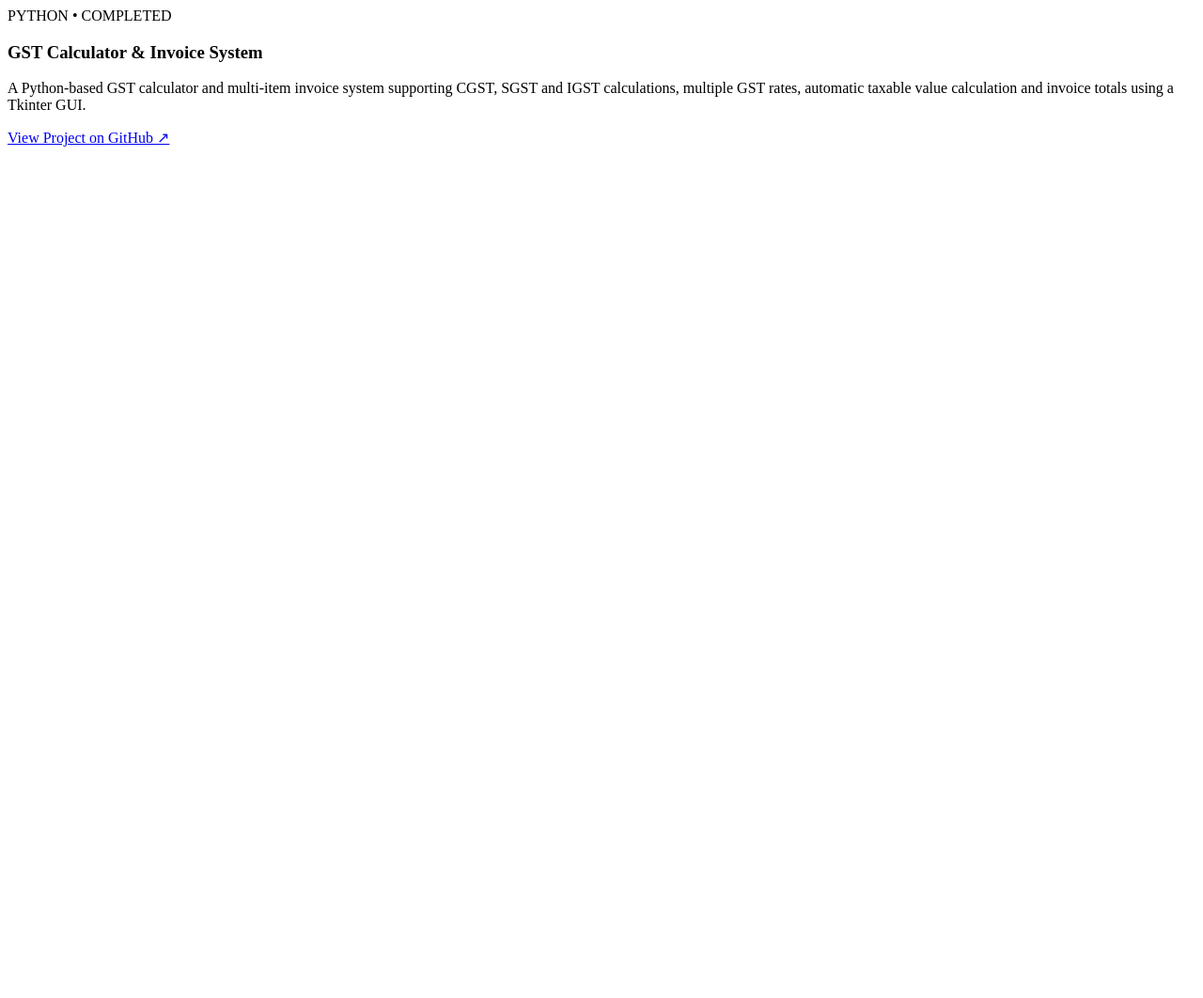
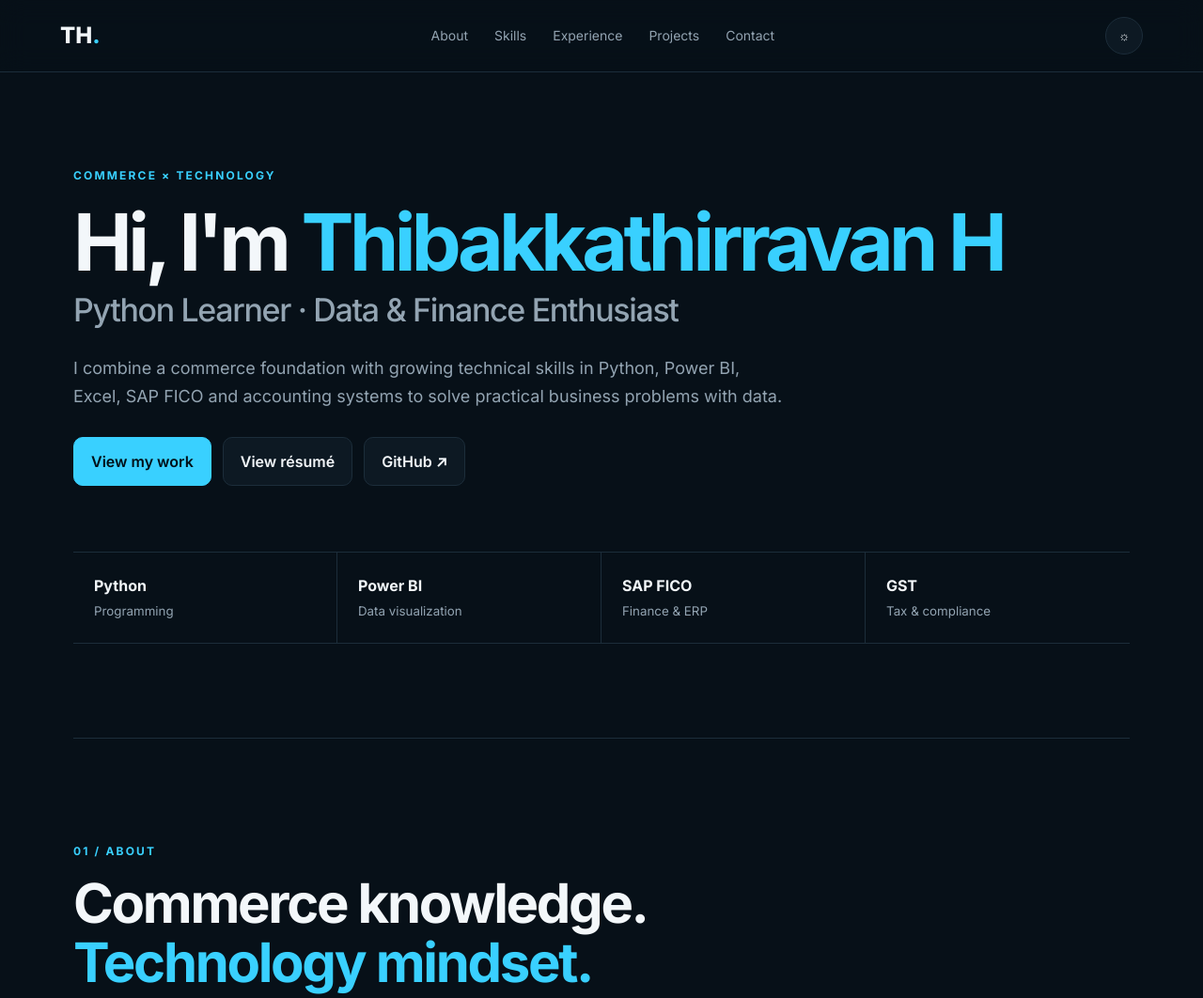
Before and after one commit to THIBAK840/THIBAKKATHIRRAVAN, a plain HTML site: page index.html in a window 1280 px wide. Shown: the top 1062 px of the page at 94% size. Before the commit the page ends 800 px from the top, so only its background shows below. Drawn offline with Linux system fonts and the light colour scheme.

Commit message:
Restore original portfolio layout

```diff
--- a/index.html
+++ b/index.html
@@ -1,14 +1,10 @@
-<article>
-  <span>PYTHON • COMPLETED</span>
-  <h3>GST Calculator & Invoice System</h3>
-  <p>
-    A Python-based GST calculator and multi-item invoice system supporting
-    CGST, SGST and IGST calculations, multiple GST rates, automatic taxable
-    value calculation and invoice totals using a Tkinter GUI.
-  </p>
-  <a href="https://github.com/THIBAK840/GST-Calculator-Python"
-     target="_blank"
-     rel="noopener noreferrer">
-    View Project on GitHub ↗
-  </a>
-</article>
+<!doctype html><html lang="en"><head><meta charset="utf-8"><meta name="viewport" content="width=device-width,initial-scale=1"><meta name="description" content="Portfolio of Thibakkathirravan H — commerce student building skills in Python, data analytics, accounting systems and taxation."><title>Thibakkathirravan H | Portfolio</title><link rel="preconnect" href="https://fonts.googleapis.com"><link rel="preconnect" href="https://fonts.gstatic.com" crossorigin><link href="https://fonts.googleapis.com/css2?family=Inter:wght@400;500;600;700;800&display=swap" rel="stylesheet"><link rel="stylesheet" href="style.css"></head><body>
+<header><a class="logo" href="#home">TH<span>.</span></a><nav><a href="#about">About</a><a href="#skills">Skills</a><a href="#experience">Experience</a><a href="#projects">Projects</a><a href="#contact">Contact</a></nav><button id="theme" aria-label="Toggle theme">☼</button></header>
+<main><section id="home" class="hero"><div class="eyebrow">COMMERCE × TECHNOLOGY</div><h1>Hi, I'm <span>Thibakkathirravan H</span></h1><h2>Python Learner · Data & Finance Enthusiast</h2><p>I combine a commerce foundation with growing technical skills in Python, Power BI, Excel, SAP FICO and accounting systems to solve practical business problems with data.</p><div class="actions"><a class="btn primary" href="#projects">View my work</a><a class="btn" href="resume.pdf" target="_blank">View résumé</a><a class="btn" href="https://github.com/THIBAK840" target="_blank" rel="noopener">GitHub ↗</a></div><div class="stats"><div><b>Python</b><small>Programming</small></div><div><b>Power BI</b><small>Data visualization</small></div><div><b>SAP FICO</b><small>Finance & ERP</small></div><div><b>GST</b><small>Tax & compliance</small></div></div></section>
+<section id="about"><div class="section-tag">01 / ABOUT</div><h2>Commerce knowledge.<br><span>Technology mindset.</span></h2><div class="grid two"><p class="lead">I am a commerce student with a growing passion for technology and data-driven work. I am building practical capabilities across programming, visualization, accounting systems and taxation.</p><div class="card"><h3>What I bring</h3><p>Hands-on exposure to auditing and GST work, combined with technical training in Python, C, C++, Power BI, SAP FICO, Tally Prime and Microsoft Excel.</p><p>Based in Chennai, Tamil Nadu · English & Tamil</p></div></div></section>
+<section id="skills"><div class="section-tag">02 / SKILLS</div><h2>Tools I work with</h2><div class="skills"><article><span>01</span><h3>Programming</h3><p>Python · C · C++</p></article><article><span>02</span><h3>Data & Reporting</h3><p>Power BI · MS Excel</p></article><article><span>03</span><h3>Accounting & ERP</h3><p>SAP FICO · Tally Prime · Cloud Accounting</p></article><article><span>04</span><h3>Tax & Compliance</h3><p>GST · Income Tax · TDS · PF · ESI</p></article><article><span>05</span><h3>Office</h3><p>MS Word · PowerPoint</p></article></div></section>
+<section id="experience"><div class="section-tag">03 / EXPERIENCE & EDUCATION</div><h2>Learning by doing</h2><div class="timeline"><article><div><b>2025</b><small>Internship</small></div><div><h3>Audit Intern</h3><h4>Suresh V & Associates, Chartered Accountants · Chennai</h4><p>Assisted with GST return preparation and filing, gained exposure to GST audit procedures and documentation, and worked with senior auditors under professional compliance standards.</p></div></article><article><div><b>2024–2027</b><small>Degree</small></div><div><h3>B.Com — General</h3><h4>Dwaraka Doss Goverdhan Doss Vaishnav College, Chennai</h4><p>Building a strong foundation in commerce, finance and business alongside technical studies.</p></div></article><article><div><b>Current</b><small>Technical study</small></div><div><h3>Masters in Python Technology</h3><h4>Apollo Computer Education Ltd., Chennai</h4><p>Key areas: Python programming, C, C++ and Power BI.</p></div></article><article><div><b>2023–2024</b><small>Certification</small></div><div><h3>Master in Finance and Accounting</h3><h4>Apollo Computer Education Ltd. · Grade A (Excellent)</h4><p>Advanced Tally, SAP FICO, GST, Income Tax and computer applications.</p></div></article></div></section>
+<section id="projects"><div class="section-tag">04 / PROJECTS</div><h2>Projects in progress</h2><p class="lead narrow">This portfolio is the starting point of my GitHub journey. These are the practical projects I am developing to demonstrate finance, data and programming skills.</p><div class="projects"><article><span>PYTHON</span><h3>GST Calculator</h3><p>A Python utility for GST calculations, including taxable value and CGST/SGST breakdowns.</p><small>Planned / In progress</small></article><article><span>PYTHON</span><h3>Expense Tracker</h3><p>A simple expense management application focused on categorization, summaries and reporting.</p><small>Planned / In progress</small></article><article><span>POWER BI</span><h3>Sales Dashboard</h3><p>An interactive dashboard concept for tracking revenue, trends, products and business KPIs.</p><small>Planned / In progress</small></article><article><span>EXCEL</span><h3>Financial Dashboard</h3><p>A reporting workbook concept using structured financial data, formulas and visual summaries.</p><small>Planned / In progress</small></article></div></section>
+<section id="certifications"><div class="section-tag">05 / CERTIFICATIONS</div><h2>Continuous development</h2><div class="grid two"><div class="card"><h3>Mutual Fund Foundation Course</h3><p>SSS BFSI Skill Learning Resource Academy & DG Vaishnav College · March 2025</p></div><div class="card"><h3>Masters in Professional Accountant</h3><p>Apollo Computer Education Ltd.</p></div></div></section>
+<section id="contact" class="contact"><div class="section-tag">06 / CONTACT</div><h2>Let's build something useful.</h2><p>I'm interested in opportunities where I can apply commerce knowledge, analytical thinking and technology while continuing to learn.</p><div class="actions"><a class="btn primary" href="mailto:thibakkathirravan328@gmail.com">Email me</a><a class="btn" href="https://github.com/THIBAK840" target="_blank" rel="noopener">GitHub profile ↗</a></div></section></main>
+<footer><span>© <span id="year"></span> Thibakkathirravan H</span><span>Built for GitHub Pages</span></footer><script src="script.js"></script></body></html>
```
